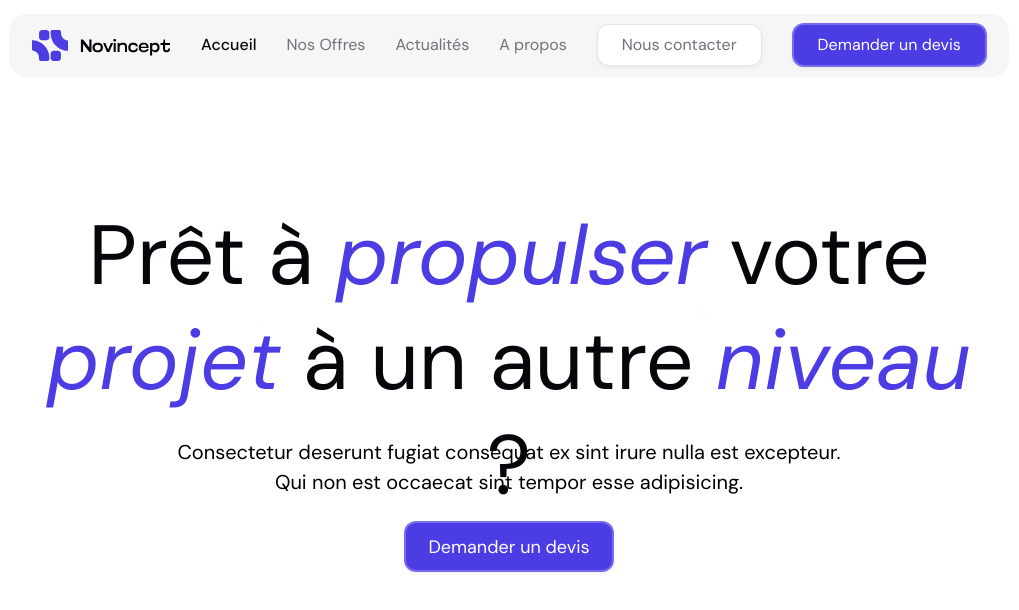
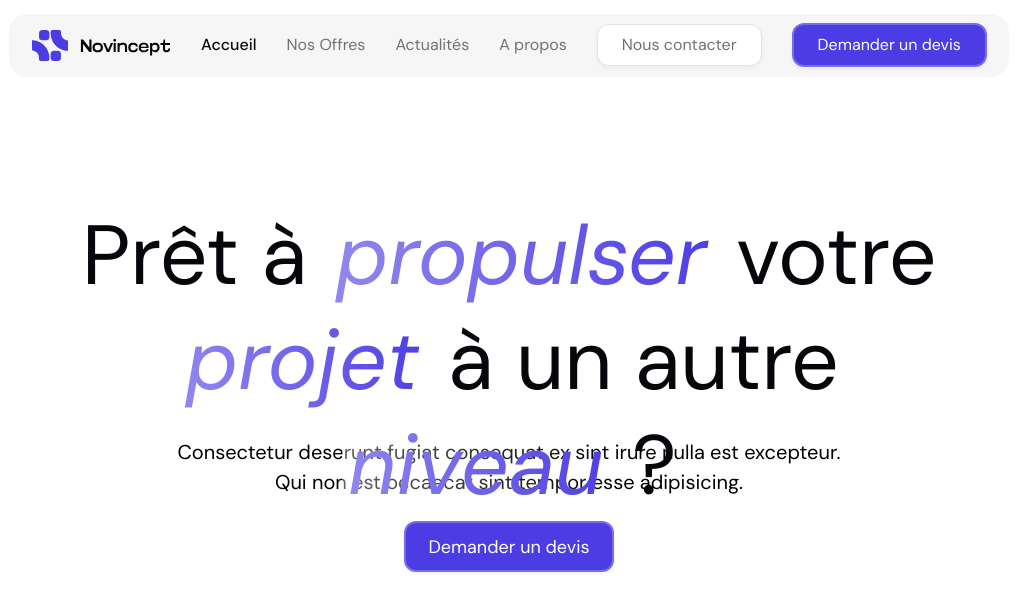
Before and after one commit to RenanYhuel/novincept-website, a Nuxt app: page / in a window 1280 px wide. Shown: the top 610 px of the page, without its empty margins (131-1150 px from the left). Built offline with nearby package versions, Linux system fonts and the light colour scheme.

Commit message:
Add the radial gradient effect

```diff
--- a/components/home/Frame1.vue
+++ b/components/home/Frame1.vue
@@ -42,6 +42,7 @@
 }
 
 .frame1-container .frame1 .frame1-title {
+    position: relative;
     width: 930px;
     height: 210px;
     gap: 0px;
@@ -152,21 +153,27 @@
     text-underline-position: from-font;
     text-decoration-skip-ink: none;
     font-style: italic;
+    padding: 0 0.08em;
 }
 
 .frame1 .frame1-title span.title-span::after {
-    content: "";
+    content: '';
     position: absolute;
-    top: 50%;
-    left: 50%;
-    width: 200%;
-    height: 200%;
-    transform: translate(-50%, -50%);
-    background: radial-gradient(circle, rgba(255, 255, 255, 1) 40%, rgba(255, 255, 255, 0) 100%);
-    mix-blend-mode: lighten;
+    box-sizing: border-box;
+    top: 0;
+    left: 0;
+    right: 0;
+    bottom: 0;
+    background-image: linear-gradient(
+        80deg,
+        rgba(255, 255, 255, 0.4) 0%,
+        rgba(255, 255, 255, 0) 100%
+        );
+    background-position: 0% -1%;
+    z-index: 1;
     pointer-events: none;
-    z-index: -1;
 }
 
 
+
 </style>
```
